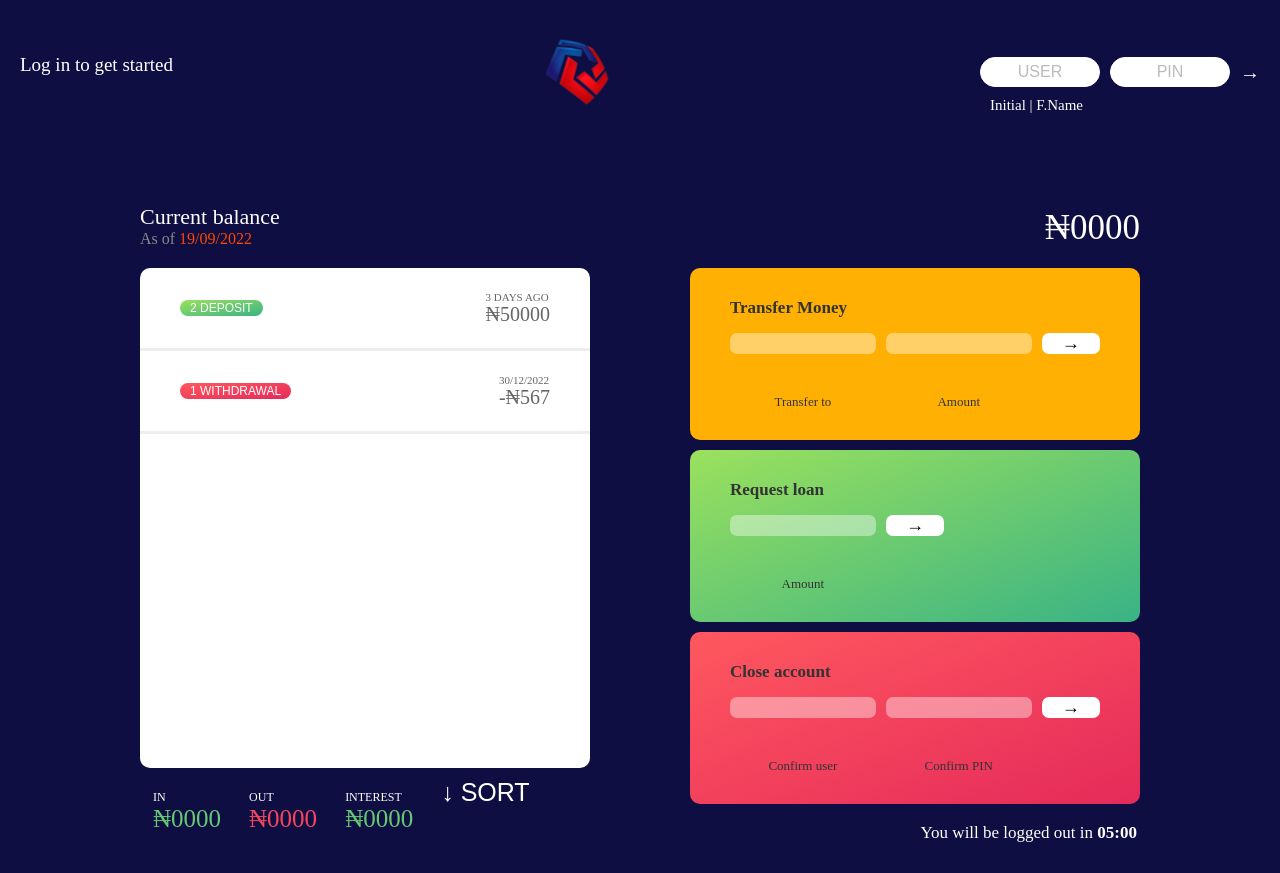
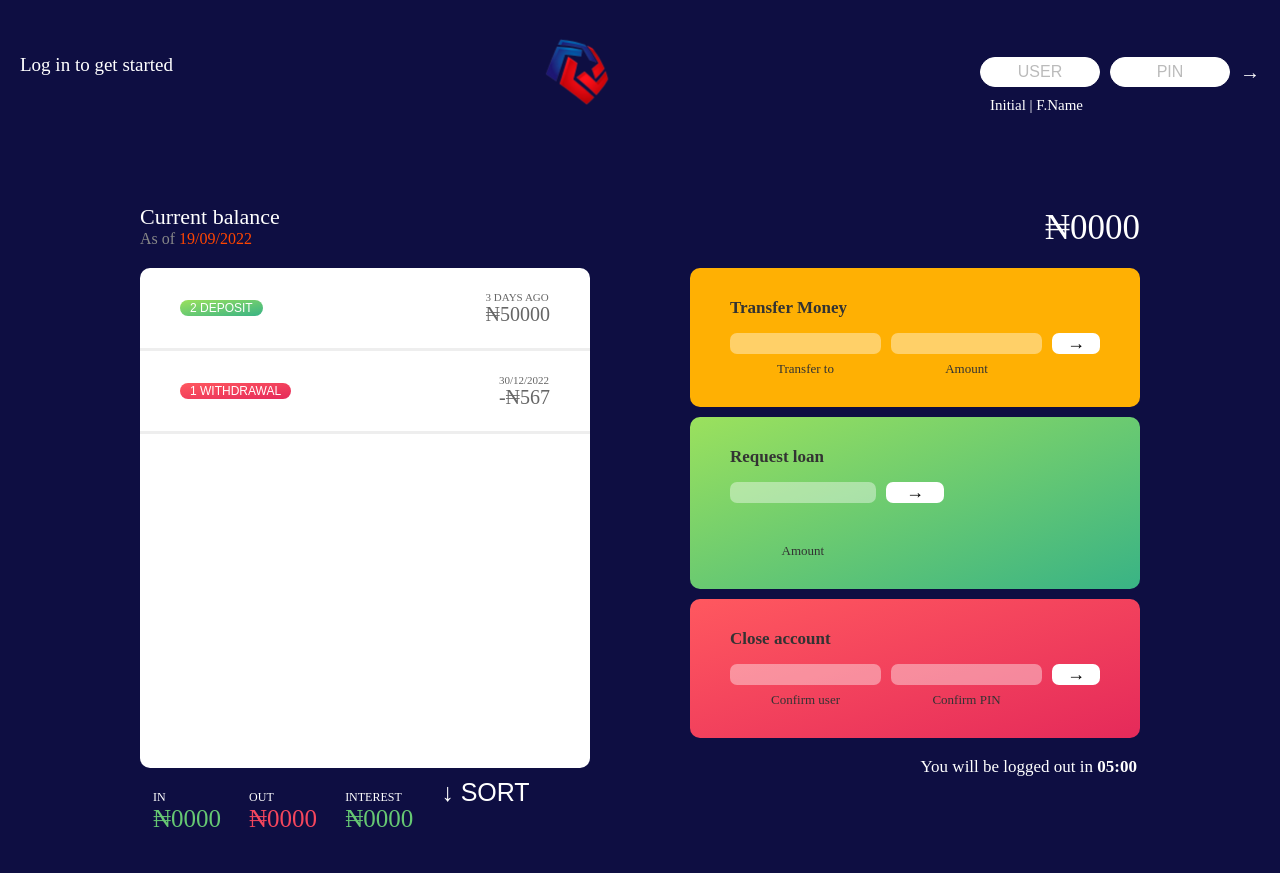
Before and after one commit to ChineseChikki/BankApp, a plain HTML site: page index.html in a window 1280 px wide. Drawn offline with Linux system fonts and the light colour scheme.

Commit message:
Responsive on mobile view

```diff
--- a/index.html
+++ b/index.html
@@ -89,12 +89,24 @@
         <div class="aside-operation-all">
           <div class="operation operation--transfer">
             <h2>Transfer Money</h2>
-            <form class="form form--transfer">
-              <input type="text" class="form_input form_input--to" />
-              <input type="number" class="form_input form_input--amount" />
+            <form class="form form--transfer flex justify-center items-top">
+              <div class="">
+                <input
+                  type="text"
+                  id="t-money"
+                  class="form_input form_input--to"
+                />
+                <label class="form_label" for="t-money">Transfer to</label>
+              </div>
+              <div>
+                <input
+                  type="number"
+                  id="t-amount"
+                  class="form_input form_input--amount"
+                />
+                <label class="form_label" for="t-amount">Amount</label>
+              </div>
               <button class="form_btn form_btn--transfer">&#8594;</button>
-              <label class="form_label">Transfer to</label>
-              <label class="form_label">Amount</label>
             </form>
           </div>
           <!-- OPERATION: LOAN -->
@@ -110,16 +122,28 @@
           <!-- OPERATION: CLOSE -->
           <div class="operation operation--close">
             <h2>Close account</h2>
-            <form class="form form--close">
-              <input type="text" class="form_input form_input--user" />
-              <input
-                type="password"
-                maxlength="4"
-                class="form_input form_input--pin"
-              />
+            <form class="form form--close flex justify-center items-top">
+              <div>
+                <input
+                  type="text"
+                  id="c-user"
+                  class="form_input form_input--user"
+                />
+                <!-- <br /> -->
+                <label class="form_label" for="c-user">Confirm user</label>
+              </div>
+
+              <div>
+                <input
+                  type="password"
+                  maxlength="4"
+                  class="form_input form_input--pin"
+                  id="c-pin"
+                />
+                <label class="form_label" for="c-pin">Confirm PIN</label>
+              </div>
+
               <button class="form_btn form_btn--close">&#8594;</button>
-              <label class="form_label">Confirm user</label>
-              <label class="form_label">Confirm PIN</label>
             </form>
           </div>
           <!-- LOGOUT TIMER -->
--- a/style.css
+++ b/style.css
@@ -4,6 +4,9 @@
   padding: 0;
   box-sizing: border-box;
   outline: none;
+}
+#root {
+  overflow-x: hidden;
 }
 
 html {
@@ -16,6 +19,7 @@ body {
   color: #fff;
   height: 100vh;
   padding: 1rem;
+  overflow-x: hidden;
 }
 
 /* TOP NAVIGATION  */
@@ -315,6 +319,36 @@ h2 {
   font-weight: 600;
 }
 
+/* REM'S WORK */
+.flex {
+  display: flex;
+}
+
+.justify-center {
+  justify-content: center;
+}
+
+.items-top {
+  align-items: flex-start;
+}
+
+form div {
+  display: flex;
+  flex-direction: column;
+}
+form div input {
+  margin-bottom: 7px;
+}
+
+form div label {
+  text-align: center;
+  display: block;
+}
+
+.form--transfer button,
+.form--close button {
+  padding: 0px 15px;
+}
 /* ALL MEDIA QUERY MOVEMENTS APPEARS HERE */
 
 @media screen and (max-width: 768px) {
@@ -339,13 +373,28 @@ h2 {
 
 @media screen and (max-width: 400px) {
   .login,
-  label {
+  .login label {
     padding: 5rem;
   }
 }
 
 @media screen and (max-width: 399px) {
-  body {
-    display: none;
+  .flex {
+    flex-direction: column;
+  }
+
+  .items-top {
+    align-items: unset;
+  }
+  .form--transfer,
+  .form--close {
+    gap: unset;
+  }
+  .form--transfer div input,
+  .form--transfer button,
+  .form--close div input,
+  .form--close button {
+    margin-top: 5px;
+    order: 1;
   }
 }
```
